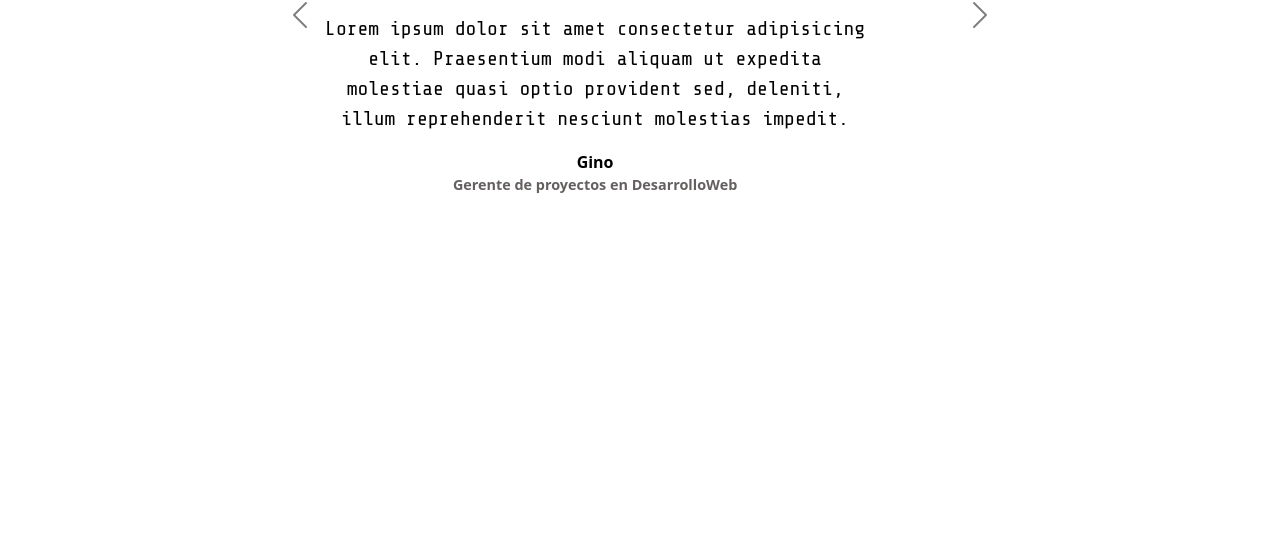
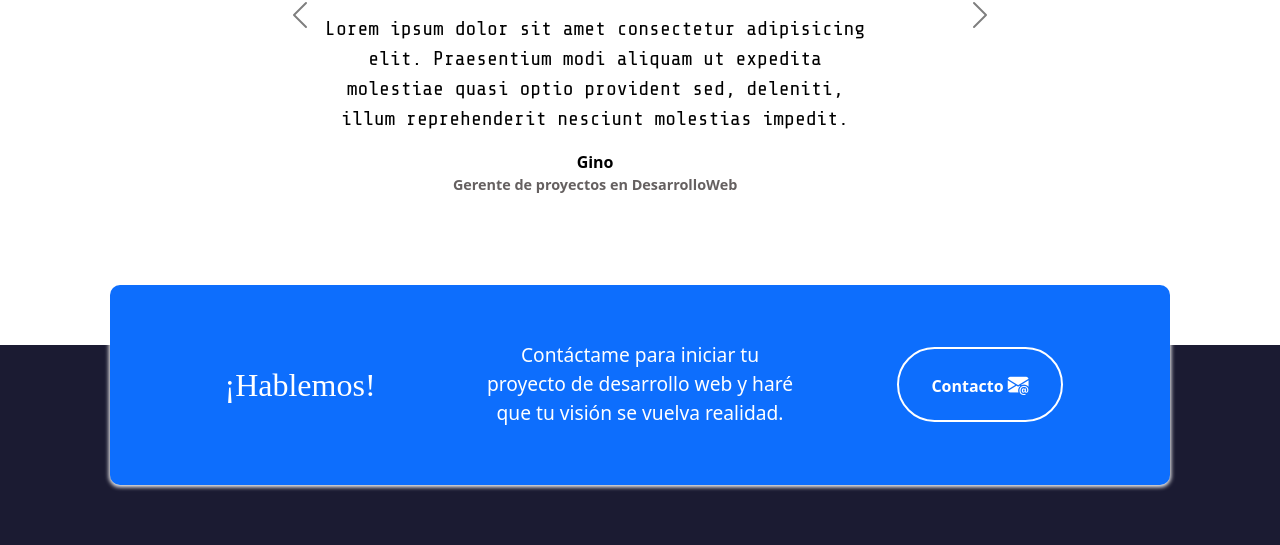
Before and after one commit to Efraska/Portafolio-bootstrap, a plain HTML site: page index.html in a window 1280 px wide. Shown: the part 3766-4311 px from the top of the page. Before the commit the page ends 4111 px from the top, so only its background shows below. Drawn offline with nearby package versions, Linux system fonts and the light colour scheme; a web font is replaced by a local one.

Commit message:
Creando seccion de Contacto

```diff
--- a/assets/css/style.css
+++ b/assets/css/style.css
@@ -262,6 +262,56 @@ h1 {
   color: #656060;
 }
 
+/* Contacto */
+.contacto .container {
+  max-width: 1100px;
+  min-height: 200px;
+  padding: 20px;
+}
+
+.contacto .rectangulo {
+  margin-top: -5rem;
+  background-color: rgb(13, 110, 253);
+  border-radius: 10px;
+  box-shadow: 0px 1px 4px 1px white;
+}
+
+.contacto .row {
+  width: 100%;
+  display: flex;
+  align-items: center;
+}
+
+.contacto .descripcion {
+  color: white;
+  font-size: 1.2rem;
+}
+
+.contacto button {
+  color: white;
+  font-weight: bold;
+  background-color: transparent;
+  border: 2px solid white;
+  padding: 1.25rem 2em;
+  margin: 10px;
+  border-radius: 100px;
+  transition: all 0.2s ease-in-out;
+}
+
+.contacto button:hover {
+  background-color: white;
+  color: black;
+}
+.contacto button i {
+  color: white;
+  font-size: 1.3rem;
+  transition: all 0.2s ease-in-out;
+}
+
+.contacto button:hover i {
+  color: black;
+}
+
 /* Adaptable (Responsivo) */
 @media screen and (max-width: 400px) {
   .overlay p {
--- a/index.html
+++ b/index.html
@@ -335,6 +335,26 @@
         </div>
        </section>
 
+       <!-- Contacto -->
+        <section class="contacto seccion-oscura">
+          <div class="container">
+            <div class="container text-center rectangulo d-flex justify-content-evenly">
+              <div class="row">
+                <div class="col-12 col-md-4 seccion-titulo">¡Hablemos!</div>
+                <div class="col-12 col-md-4 descripcion">Contáctame para iniciar tu proyecto de desarrollo web y haré que tu visión se vuelva realidad.</div>
+                <div class="col-12 col-md-4">
+                  <a href="mailto:efrainska5@gmail.com">
+                    <button type="button">
+                      Contacto
+                      <i class="bi bi-envelope-at-fill"></i>
+                    </button>
+                  </a>
+                </div>
+              </div>
+            </div>
+          </div>
+        </section>
+
     <script src="https://cdn.jsdelivr.net/npm/bootstrap@5.3.3/dist/js/bootstrap.bundle.min.js" integrity="sha384-YvpcrYf0tY3lHB60NNkmXc5s9fDVZLESaAA55NDzOxhy9GkcIdslK1eN7N6jIeHz" crossorigin="anonymous"></script>
 </body>
 </html>
```
